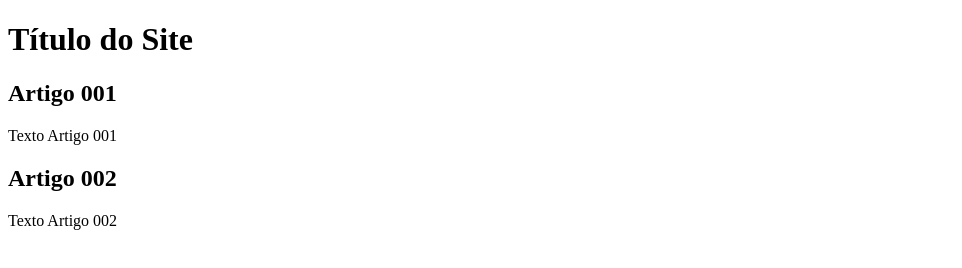
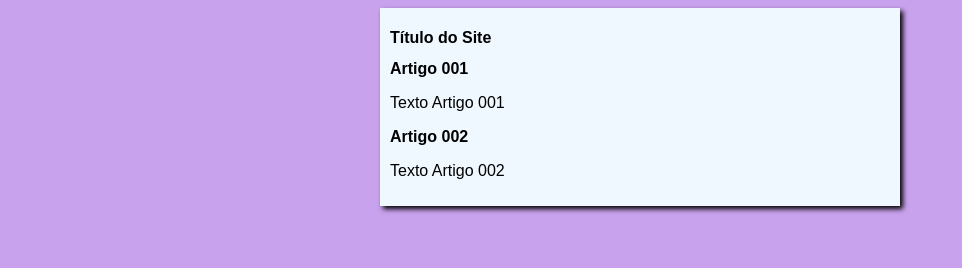
Before and after one commit to CarlosLucena1/projeto-site, a plain HTML site: page index.html in a window 1280 px wide. Shown: the whole page, without its empty margins (0-962 px from the left). Drawn offline with Linux system fonts and the light colour scheme.

Commit message:
iniciei o design

```diff
--- /dev/null
+++ b/estilos/style.css
@@ -0,0 +1,16 @@
+* {
+    font-family: Arial, Helvetica, sans-serif;
+    font-size: 16px;
+}
+
+body { background-color: rgb(201, 162, 238) ;
+
+
+}
+main{background-color: aliceblue ;
+    width: 500px;
+    margin: auto;
+    padding: 10px;
+    box-shadow: 3px 3px 5px rgb(0, 0, 0.473);
+
+}
--- a/index.html
+++ b/index.html
@@ -4,6 +4,7 @@
     <meta charset="UTF-8">
     <meta name="viewport" content="width=device-width, initial-scale=1.0">
     <title>Título do Site</title>
+    <link rel="stylesheet" href="estilos/style.css">
 </head>
 <body>
     <main>
```
